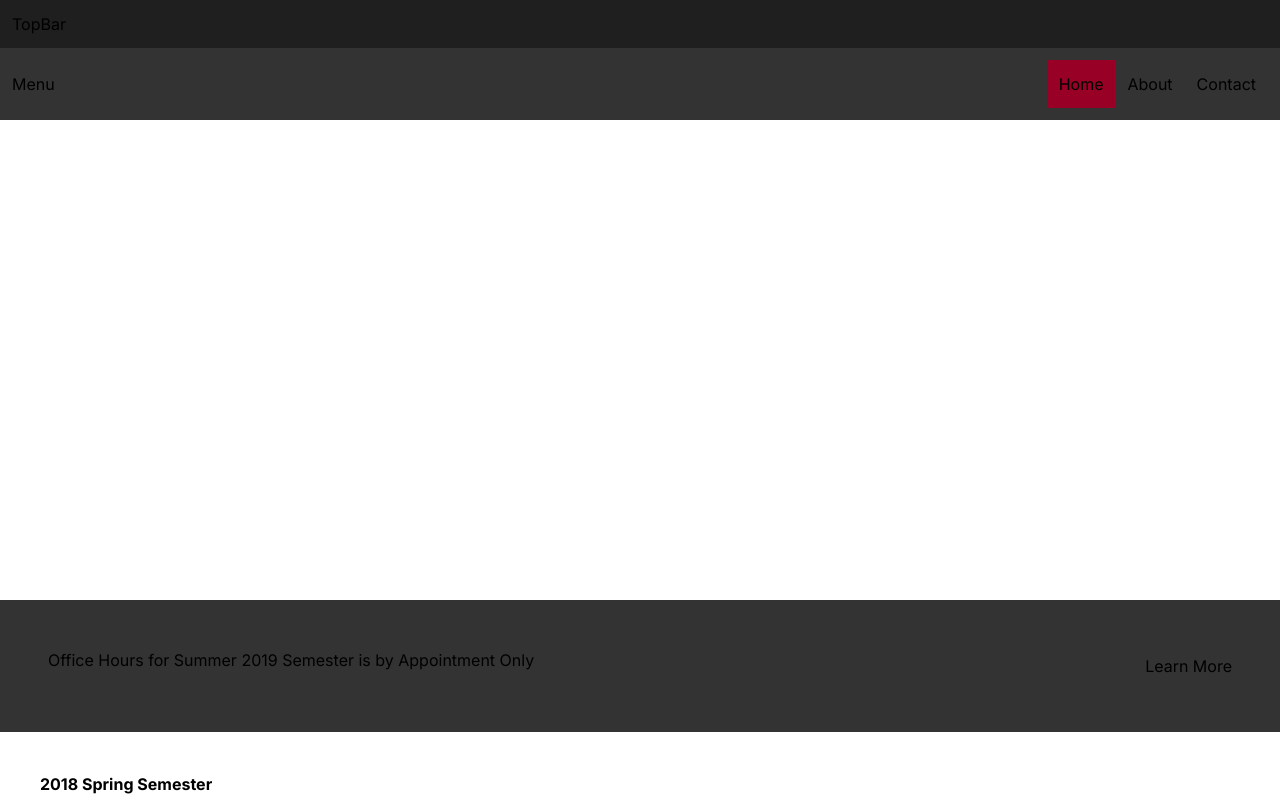
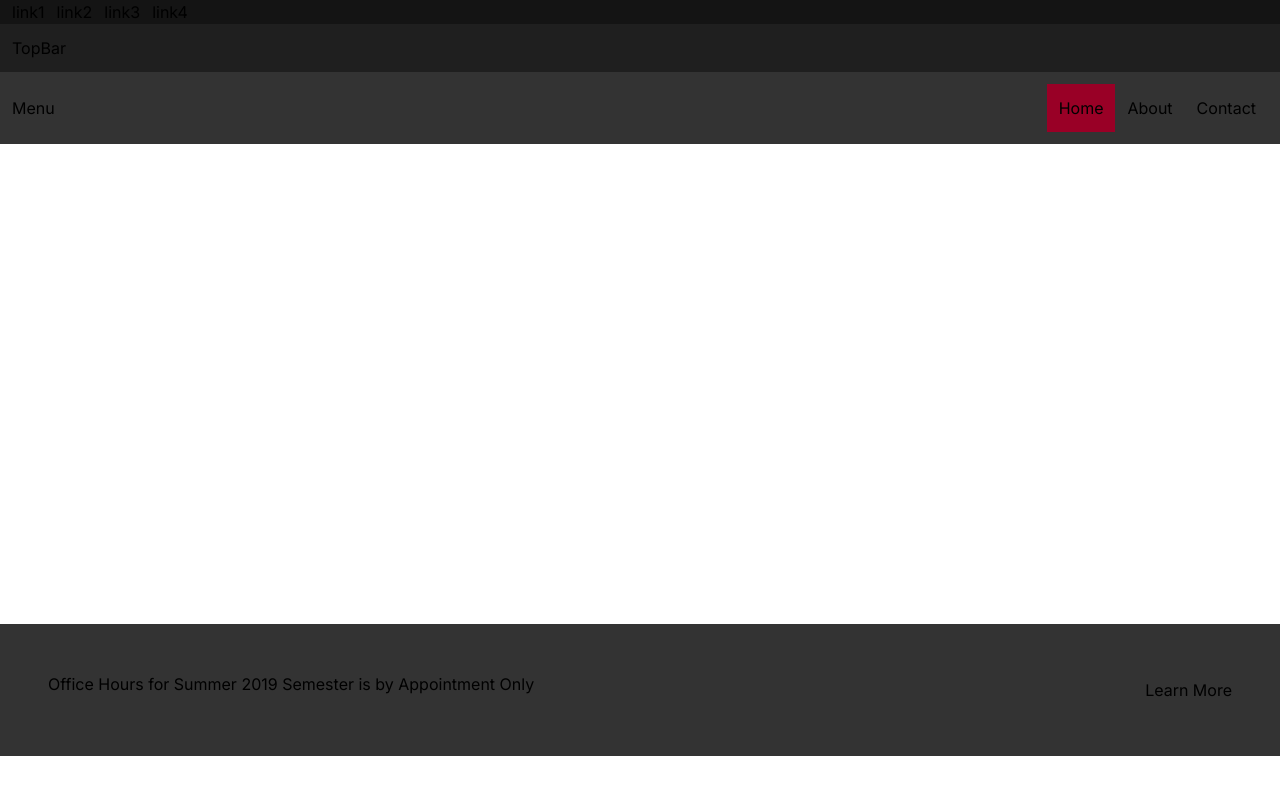
Before and after one commit to balaji-sivasakthi/professor-blog, a Next.js app in the folder front-end/: page / in a window 1280 px wide. Shown: the top 799 px of the page. Built offline with nearby package versions, Linux system fonts and the light colour scheme.

Commit message:
feat header link section

```diff
--- /dev/null
+++ b/front-end/src/components/Header/header-links.tsx
@@ -0,0 +1,34 @@
+import Link from "next/link";
+import React from "react";
+
+function TopLink() {
+  return (
+    <div className="bg-[#141414]">
+      <ul className="flex ">
+        <li className="text-white p-0 pr-3 pl-3 m-0">
+          <Link href={""} title="link1">
+            <p className="text-white">link1</p>
+          </Link>
+        </li>
+        <li className="text-white p-0 pr-3 m-0 ">
+          <Link href={""} title="link2 ">
+            link2
+          </Link>
+        </li>
+
+        <li className="text-white p-0 pr-3 m-0">
+          <Link href={""} title="link3">
+            link3
+          </Link>
+        </li>
+        <li className="text-white p-0 pr-3 m-0">
+          <Link href={""} title="link4">
+            link4
+          </Link>
+        </li>
+      </ul>
+    </div>
+  );
+}
+
+export default TopLink;
--- a/front-end/src/components/Header/index.tsx
+++ b/front-end/src/components/Header/index.tsx
@@ -1,10 +1,12 @@
 import React from "react";
 import Topbar from "./topbar.components";
 import Navbar from "./nav-bar.components";
+import TopLink from "./header-links";
 
 function Header() {
   return (
     <div>
+      <TopLink />
       <Topbar />
       {/* logo of the site  */}
       <Navbar />
```
